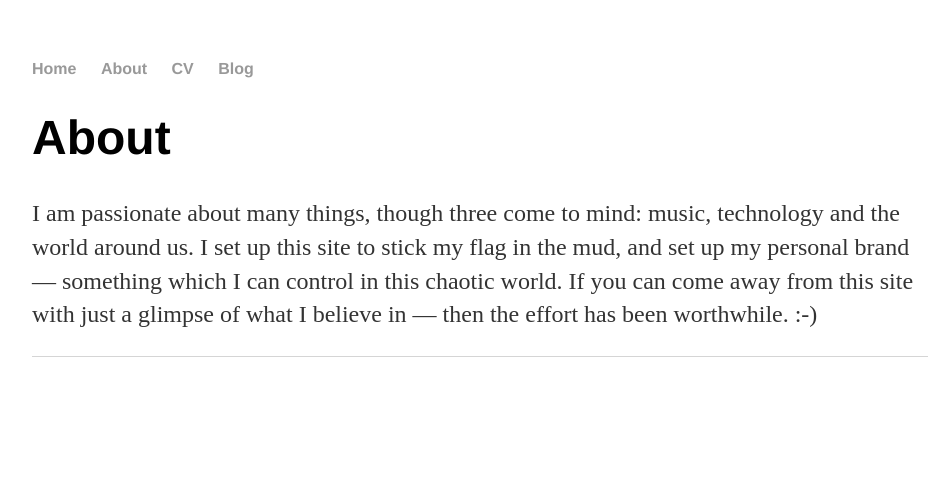
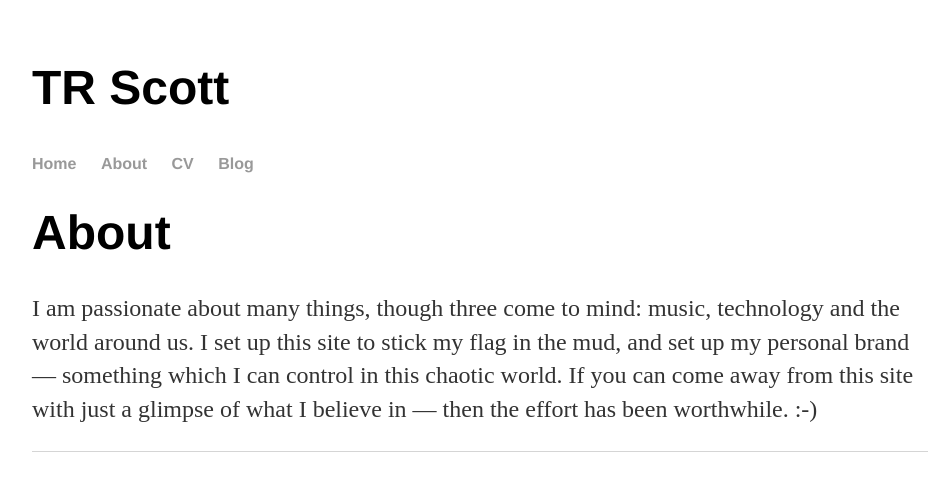
Before and after one commit to tscott-dot/scottie1989.github.io, a Jekyll site: the page built from about/index.htm, in a window 1280 px wide. Shown: the top 491 px of the page, without its empty margins (160-1104 px from the left). Built offline with Jekyll 4.4.1, drawn with Linux system fonts in a browser that asks for light colours.

Commit message:
Update default.html

```diff
--- a/_layouts/default.html
+++ b/_layouts/default.html
@@ -24,6 +24,7 @@
 		</head>
 		<body>
 			<nav>
+			<h1>TR Scott</h1>
 	    		<ul>
 	        		<li><a href="/">Home</a></li>
 		        	<li><a href="/about">About</a></li>
```
